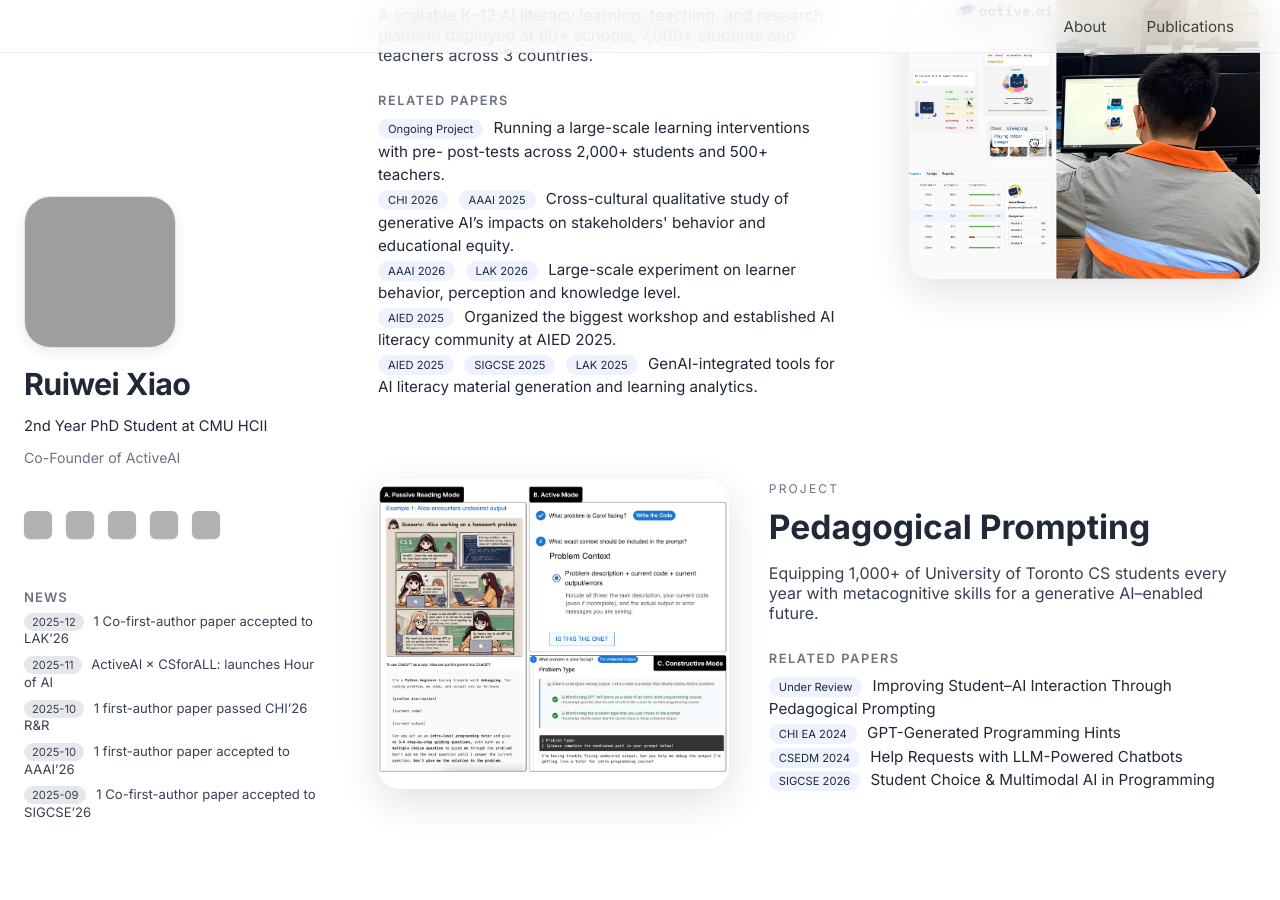
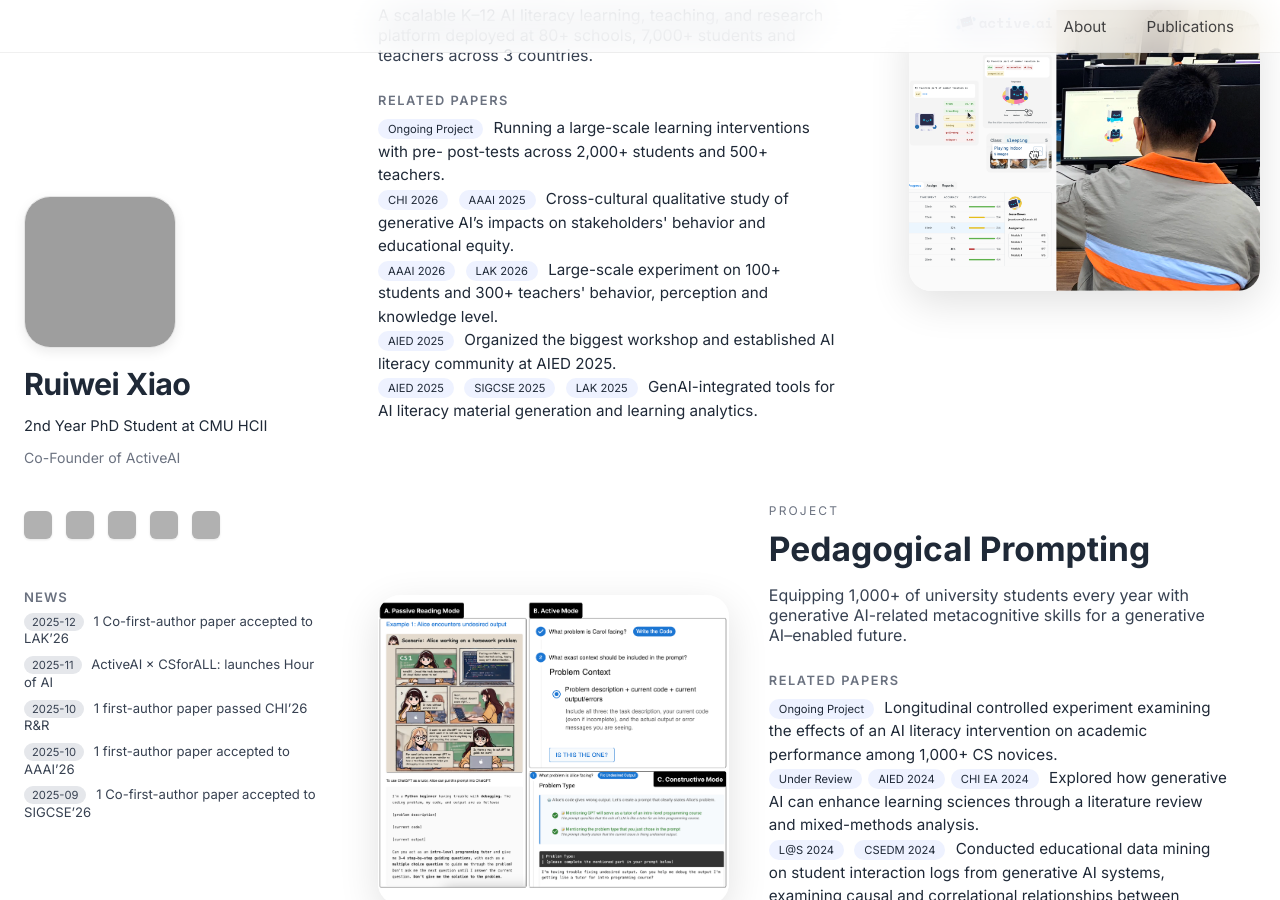
Before and after one commit to ruiwei-xiao/ruiwei-xiao.github.io, a Jekyll site: the page built from index.md, in a window 1280 px wide and 900 px high, scrolled down 465 px. Built offline with Jekyll 4.4.1, drawn with Linux system fonts in a browser that asks for light colours; some of the changed text lies outside the part shown; grey boxes are pictures that could not be loaded.

Commit message:
Update index.md

```diff
--- a/index.md
+++ b/index.md
@@ -36,7 +36,7 @@ title: Ruiwei Xiao
       <br>
       <span class="paper-pill">CHI 2026</span> <span class="paper-pill">AAAI 2025</span> Cross-cultural qualitative study of generative AI’s impacts on stakeholders' behavior and educational equity.
       <br>
-      <span class="paper-pill">AAAI 2026</span> <span class="paper-pill">LAK 2026</span> Large-scale experiment on learner behavior, perception and knowledge level.
+      <span class="paper-pill">AAAI 2026</span> <span class="paper-pill">LAK 2026</span> Large-scale experiment on 100+ students and 300+ teachers' behavior, perception and knowledge level.
       <br>
       <span class="paper-pill">AIED 2025</span> Organized the biggest workshop and established AI literacy community at AIED 2025.
       <br>
@@ -68,18 +68,19 @@ title: Ruiwei Xiao
     <h1 class="project-title">Pedagogical Prompting</h1>
 
     <p class="project-desc">
-      Equipping 1,000+ of University of Toronto CS students every year with metacognitive skills for a generative AI–enabled future.
+      Equipping 1,000+ of university students every year with generative AI-related metacognitive skills for a generative AI–enabled future.
     </p>
 
     <div class="project-section-title">Related Papers</div>
     <div class="related-papers">
-      <span class="paper-pill">Under Review</span> Improving Student–AI Interaction Through Pedagogical Prompting
+      <span class="paper-pill">Ongoing Project</span> Longitudinal controlled experiment examining the effects of an AI literacy intervention on academic performance among 1,000+ CS novices.
       <br>
-      <span class="paper-pill">CHI EA 2024</span> GPT-Generated Programming Hints
+      <span class="paper-pill">Under Review</span><span class="paper-pill">AIED 2024</span><span class="paper-pill">CHI EA 2024</span> Explored how generative AI can enhance learning sciences through a literature review and mixed-methods analysis.
       <br>
-      <span class="paper-pill">CSEDM 2024</span> Help Requests with LLM-Powered Chatbots
+      <span class="paper-pill">L@S 2024</span> <span class="paper-pill">CSEDM 2024</span> Conducted educational data mining on student interaction logs from generative AI systems, examining causal and correlational relationships between learner behaviors and academic performance.
       <br>
-      <span class="paper-pill">SIGCSE 2026</span> Student Choice & Multimodal AI in Programming
+      <span class="paper-pill">SIGCSE 2026</span> Conducted a qualitative study of learners' interaction with multimodal generative AI systems, examining learners' modality choices through observations and interviews.
+
     </div>
 
 
```
